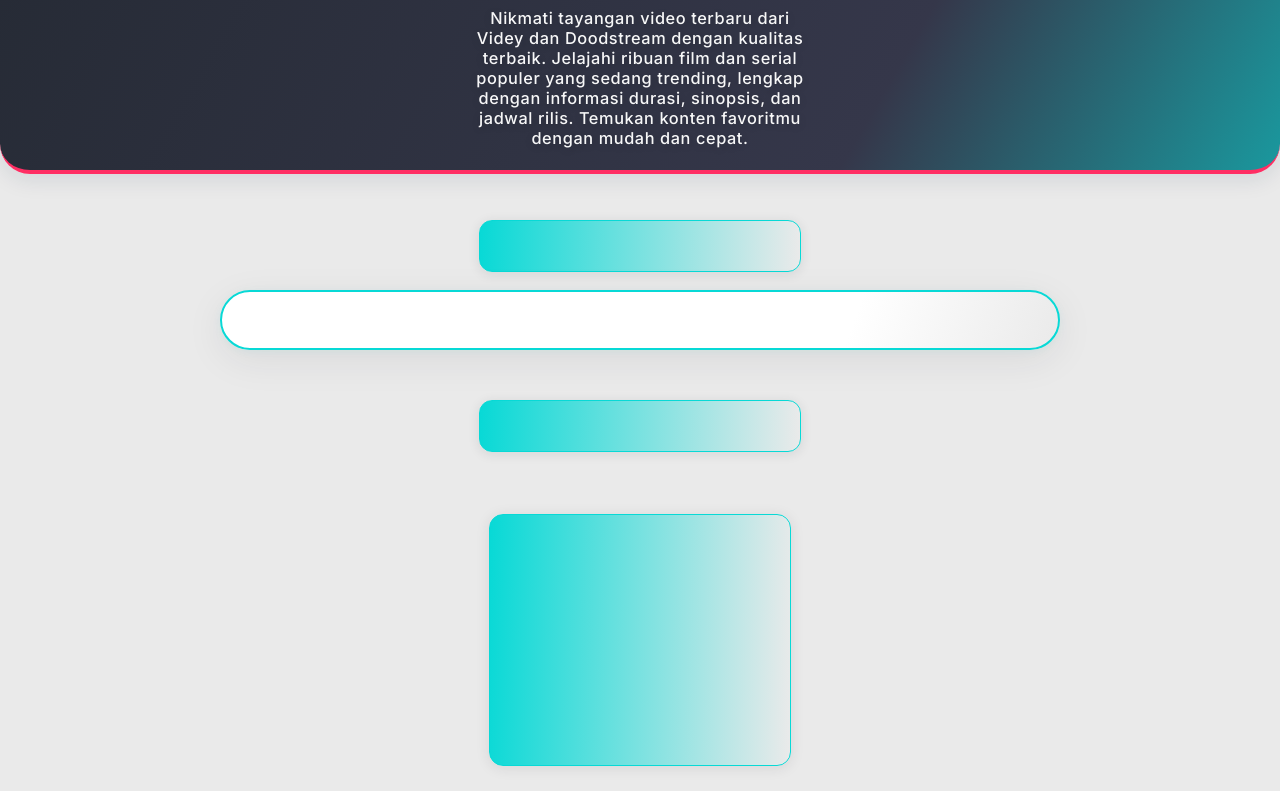
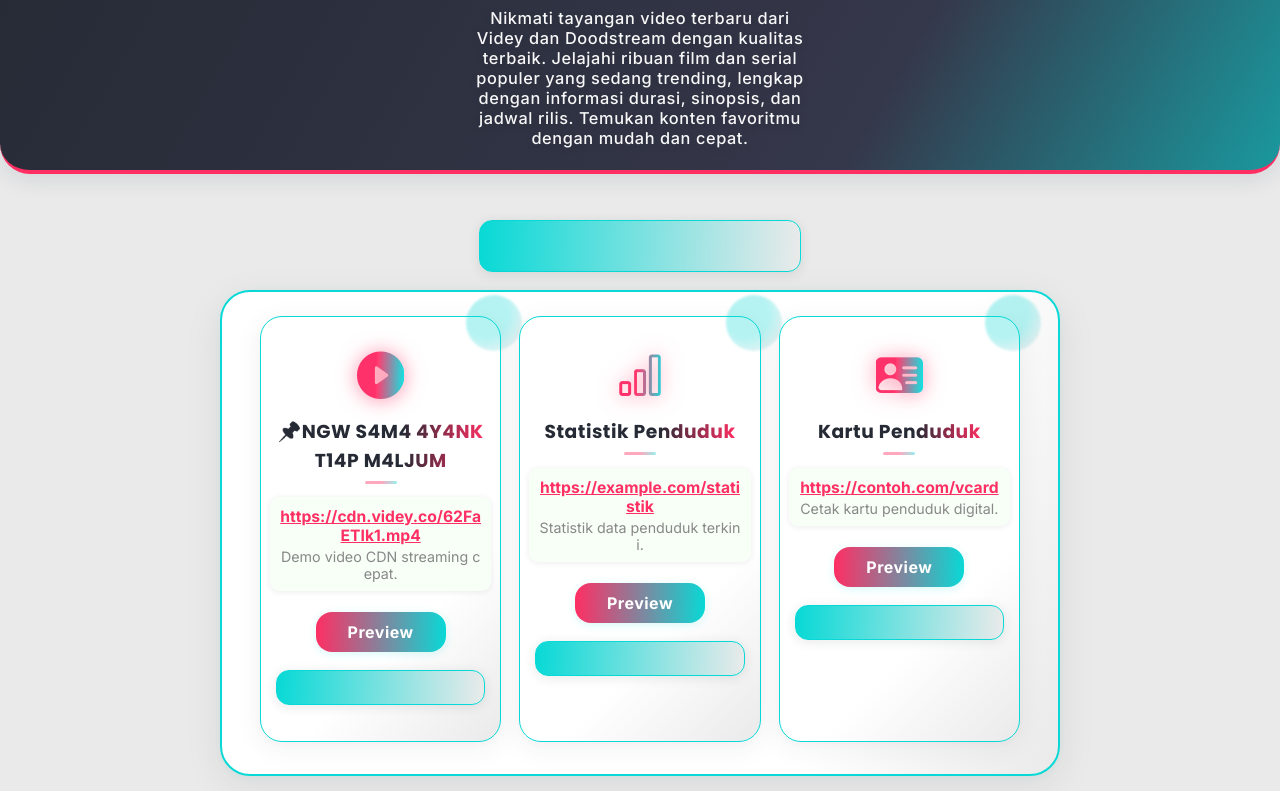
Before and after one commit to aksesku/friendly-octo-succotash, a plain HTML site: page index.html in a window 1280 px wide. Shown: the part 161-952 px from the top of the page. Drawn offline with nearby package versions, Linux system fonts and the light colour scheme.

Commit message:
Update index.html

```diff
--- a/index.html
+++ b/index.html
@@ -597,6 +597,6 @@
         });
     </script>
         <!-- PANGGIL features.js -->
-    <script src="features.js"></script>
+    <script src="js/features.js"></script>
 </body>
 </html>
```
